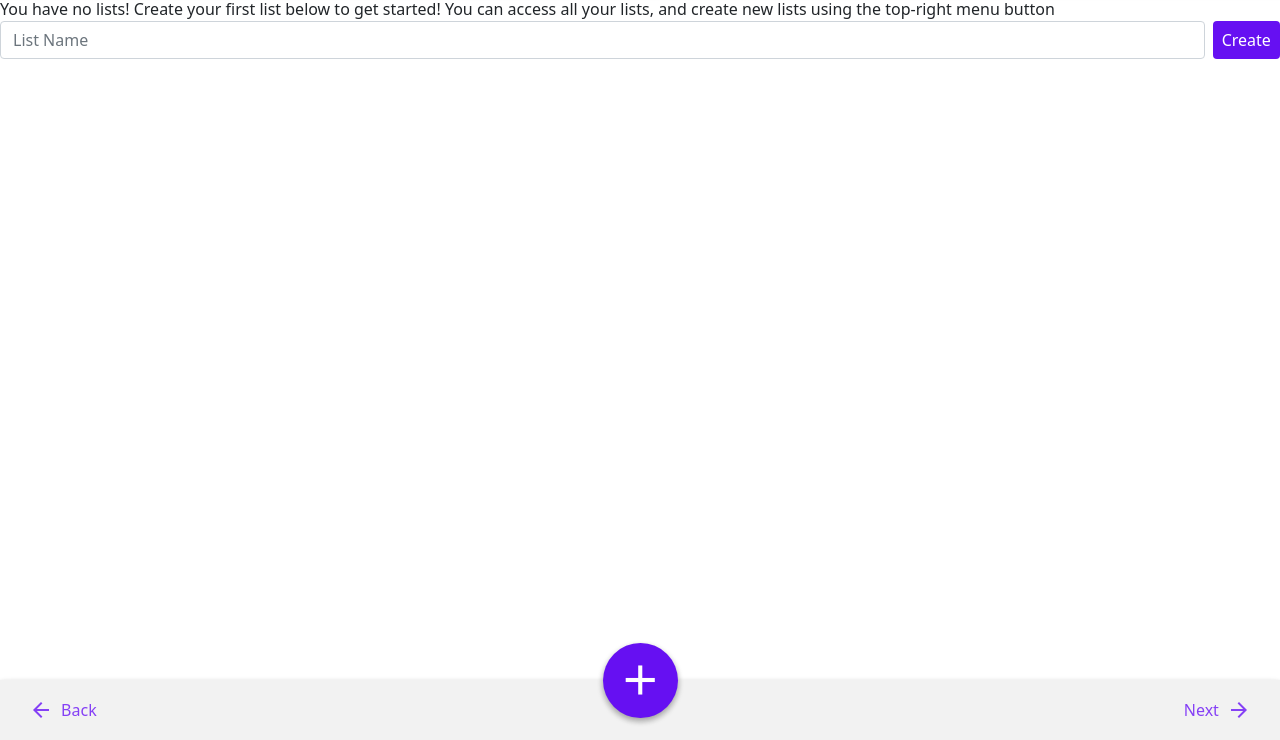
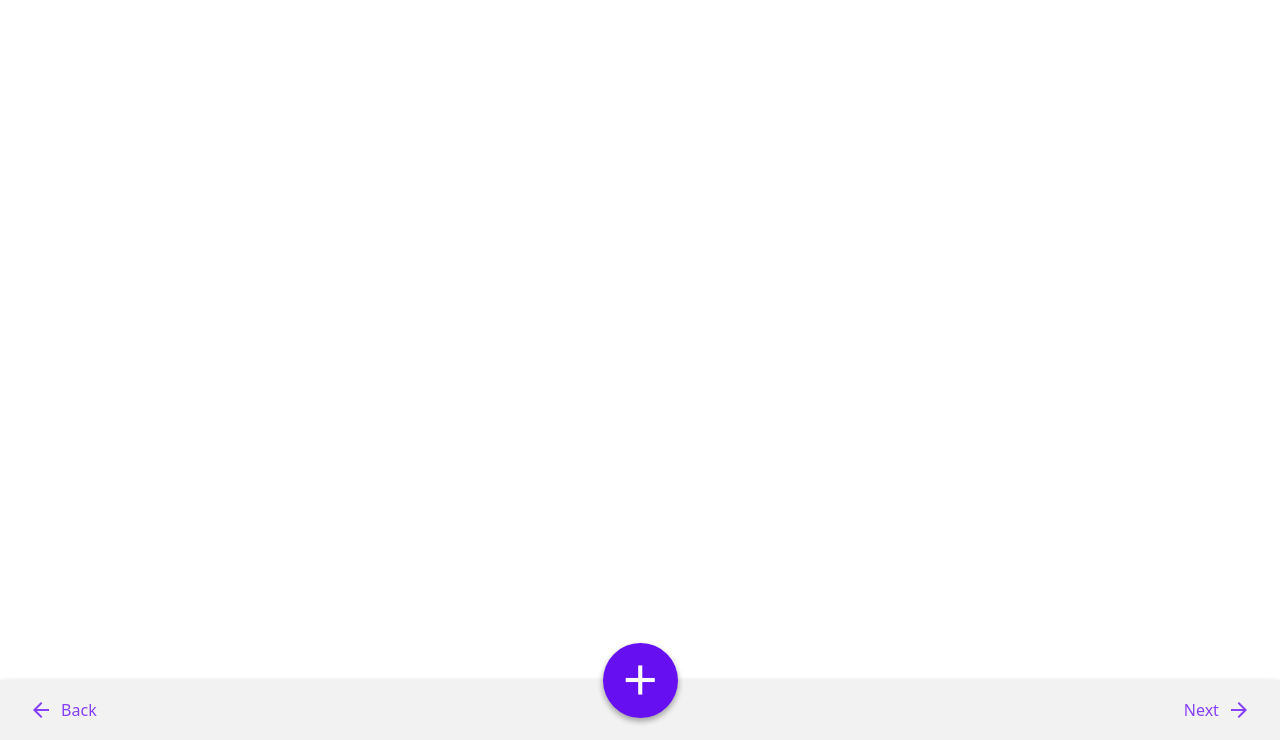
Before and after one commit to izacpeterson/todo, a website: page index.html in a window 1280 px wide. Shown: the part 60-800 px from the top of the page. Drawn offline with nearby package versions, Linux system fonts and the light colour scheme.

Commit message:
fixed newlist

```diff
--- a/index.html
+++ b/index.html
@@ -86,23 +86,6 @@
         </div>
       </div>
     </nav>
-    <div id="newUser" class="contianer">
-      You have no lists! Create your first list below to get started! You can
-      access all your lists, and create new lists using the top-right menu
-      button
-      <div class="d-flex">
-        <input
-          class="form-control me-2"
-          type="search"
-          placeholder="List Name"
-          aria-label="Search"
-          id="newListName2"
-        />
-        <button class="btn-iz bg-primary text-white" id="newListButton2">
-          Create
-        </button>
-      </div>
-    </div>
     <div
       class="
         container-fluid
```
